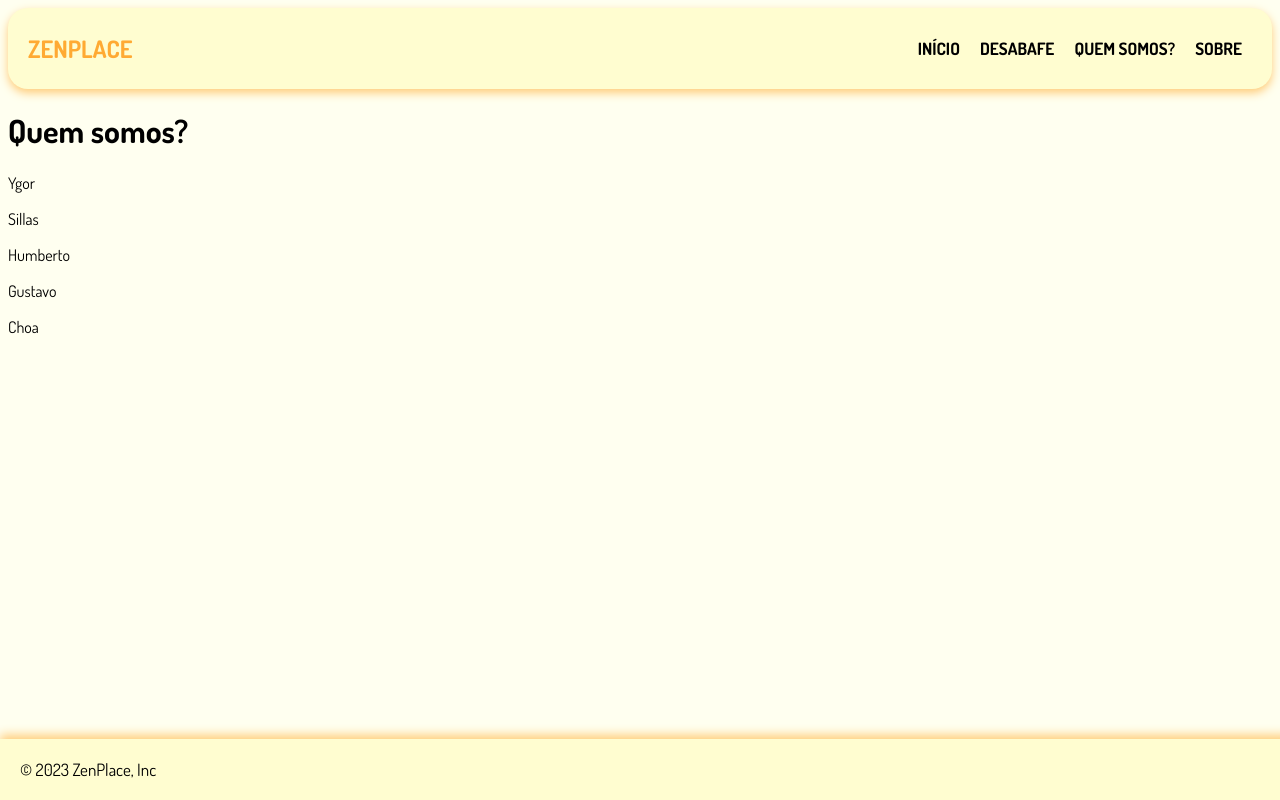
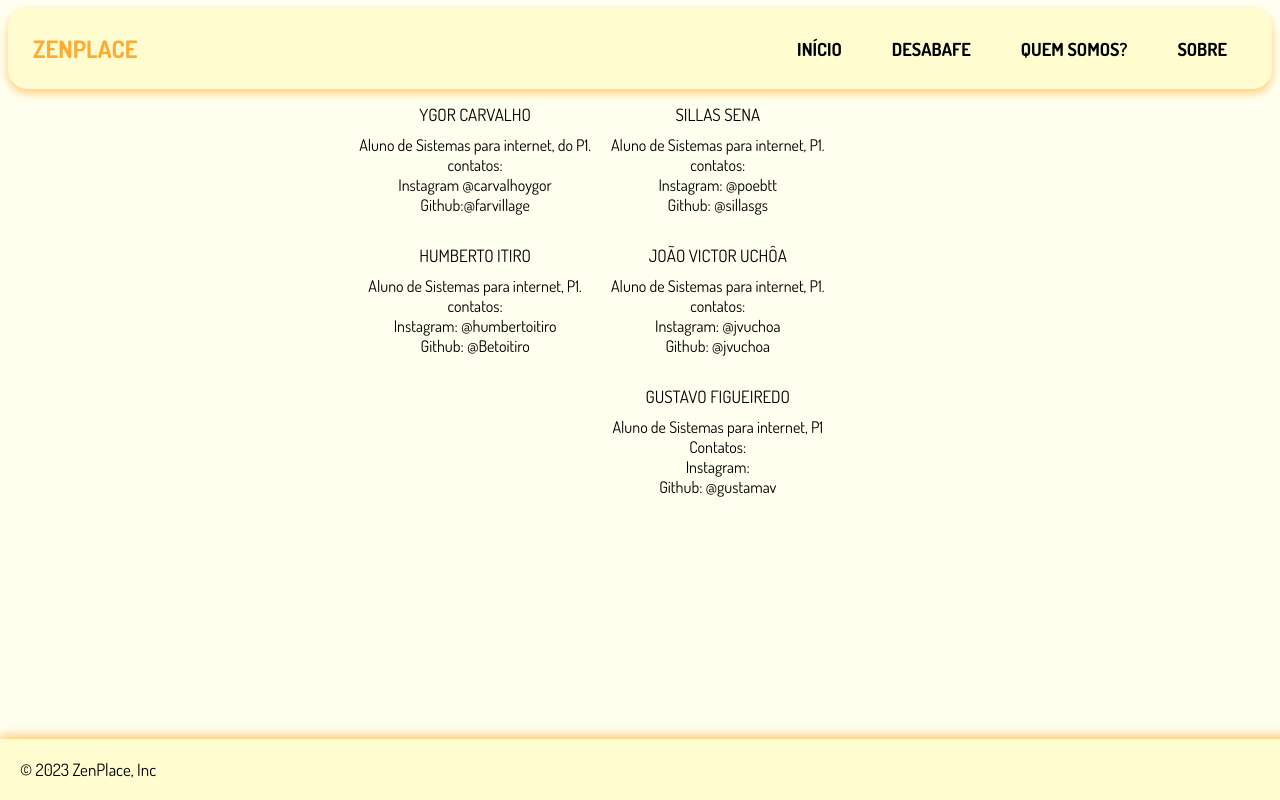
Before and after one commit to farvillage/hackathon, a website: page quem_somos.html in a window 1280 px wide. Drawn offline with nearby package versions, Linux system fonts and the light colour scheme.

Commit message:
ideia de quem somos

```diff
--- a/quem_somos.html
+++ b/quem_somos.html
@@ -20,16 +20,42 @@
     </div>
   </div>
 
+  <div class="somos">
+    <div class="home-right">
+      <span class="name">Ygor Carvalho</span>
+      <div class="description">Aluno de Sistemas para internet, do P1.<br>
+        contatos: <br>
+        Instagram @carvalhoygor <br>
+        Github:@farvillage
+      </div><br>
+      <span class="name">Humberto itiro</span>
+      <div class="description">Aluno de Sistemas para internet, P1. <br>
+        contatos: <br>
+        Instagram: @humbertoitiro <br>
+        Github: @Betoitiro
+      </div><br>
+    </div>
+    <div class="home-left">
+      <span class="name">Sillas Sena</span>
+    <div class="description">Aluno de Sistemas para internet, P1. <br>
+      contatos: <br>
+      Instagram: @poebtt <br>
+      Github: @sillasgs
+    </div><br>
+    <span class="name">João Victor Uchôa</span>
+    <div class="description">Aluno de Sistemas para internet,  P1. <br>
+      contatos: <br>
+      Instagram: @jvuchoa <br>
+      Github: @jvuchoa
+    </div><br>
+    <span class="name">Gustavo Figueiredo</span>
+    <div class="description"> Aluno de Sistemas para internet, P1 <br>
+      Contatos: <br>
+      Instagram: <br>
+      Github: @gustamav
+    </div>
+    </div>
 
-
-    <h1 id="quem">Quem somos?</h1>
-    <div class="nomes">
-        <a href="#"><p id="yg">Ygor</p></a>
-        <a href="#"><p id="s">Sillas</p></a>
-        <a href="#"><p id="h">Humberto</p></a>
-        <a href=""><p id="g">Gustavo</p></a>
-        <a href="#"><p id="c">Choa</p></a>
-    </div>
   <div class="footer">
     <div class="copyright">&copy; 2023 ZenPlace, Inc</div>
   </div>
--- a/style.css
+++ b/style.css
@@ -12,7 +12,7 @@ body {
     border-radius: 20px;
     background-color: #FFFDD0;
     padding: 20px;
-    font-size: 17px;
+    font-size: 18px;
     display: flex;
     box-shadow: 0px 4px 10px 0px rgba(255,204,121,1);
     justify-content: space-between;
@@ -21,12 +21,11 @@ a {
     text-decoration: none;
     color: black;
 }
-.inicio:hover,.desabafe:hover,.quemsomos:hover,.about:hover {
+.inicio:hover, .desabafe:hover, .quemsomos:hover, .about:hover {
     background-color: #FF7373;
     border-radius: 20px;
     max-width: 100%;
     transition: background-color 500ms ease-in-out;
-
 }
 .navbar_left div, .navbar_right div {
     padding: 8px 25px;
@@ -38,6 +37,7 @@ a {
     font-weight: 600;
     font-size: 24px;
     color: #FFAA33;
+    margin: 5px;
 }
 .navbar_left, .navbar_right{
     display: flex;
--- a/style_about.css
+++ b/style_about.css
@@ -12,7 +12,7 @@ body {
     border-radius: 20px;
     background-color: #FFFDD0;
     padding: 20px;
-    font-size: 17px;
+    font-size: 18px;
     display: flex;
     box-shadow: 0px 4px 10px 0px rgba(255,204,121,1);
     justify-content: space-between;
@@ -30,6 +30,7 @@ a {
 
 }
 .navbar_left div, .navbar_right div {
+    padding: 8px 25px;
     text-transform: uppercase;
     font-weight: 600;
 }
@@ -38,6 +39,7 @@ a {
     font-weight: 600;
     font-size: 24px;
     color: #FFAA33;
+    margin: 5px;
 }
 .navbar_left, .navbar_right {
     display: flex;
--- a/style_desabafe.css
+++ b/style_desabafe.css
@@ -12,7 +12,7 @@ body {
     border-radius: 20px;
     background-color: #FFFDD0;
     padding: 20px;
-    font-size: 17px;
+    font-size: 18px;
     display: flex;
     box-shadow: 0px 4px 10px 0px rgba(255,204,121,1);
     justify-content: space-between;
@@ -29,6 +29,7 @@ a {
 
 }
 .navbar_left div, .navbar_right div {
+    padding: 8px 25px;
     text-transform: uppercase;
     font-weight: 600;
 }
@@ -37,6 +38,7 @@ a {
     font-weight: 600;
     font-size: 24px;
     color: #FFAA33;
+    margin: 5px;
 }
 .navbar_left, .navbar_right {
     display: flex;
--- a/style_quemsomos.css
+++ b/style_quemsomos.css
@@ -12,7 +12,7 @@ body {
     border-radius: 20px;
     background-color: #FFFDD0;
     padding: 20px;
-    font-size: 17px;
+    font-size: 18px;
     display: flex;
     box-shadow: 0px 4px 10px 0px rgba(255,204,121,1);
     justify-content: space-between;
@@ -21,7 +21,7 @@ a {
     text-decoration: none;
     color: black;
 }
-.inicio:hover,.desabafe:hover,.quemsomos:hover,.about:hover {
+.inicio:hover, .desabafe:hover, .quemsomos:hover, .about:hover {
     background-color: #FF7373;
     border-radius: 20px;
     max-width: 100%;
@@ -29,6 +29,7 @@ a {
 
 }
 .navbar_left div, .navbar_right div {
+    padding: 8px 25px;
     text-transform: uppercase;
     font-weight: 600;
 }
@@ -37,6 +38,7 @@ a {
     font-weight: 600;
     font-size: 24px;
     color: #FFAA33;
+    margin: 5px;
 }
 .navbar_left, .navbar_right {
     display: flex;
@@ -49,6 +51,23 @@ a {
     padding: 10px;
 }
 
+/*home*/
+.somos {
+    display: inline-flex;
+    padding: 15px;
+    width: 90%;
+    text-align: center;
+    justify-content: center;
+}
+.name {
+    font-size: 17px;
+    text-transform: uppercase;
+}
+.description {
+    padding: 10px;
+}
+
+/*footer*/
 .footer {
     background-color: #FFFDD0;
     padding: 20px;
```
Also changed, not shown: about.html (+1 -1 lines).
